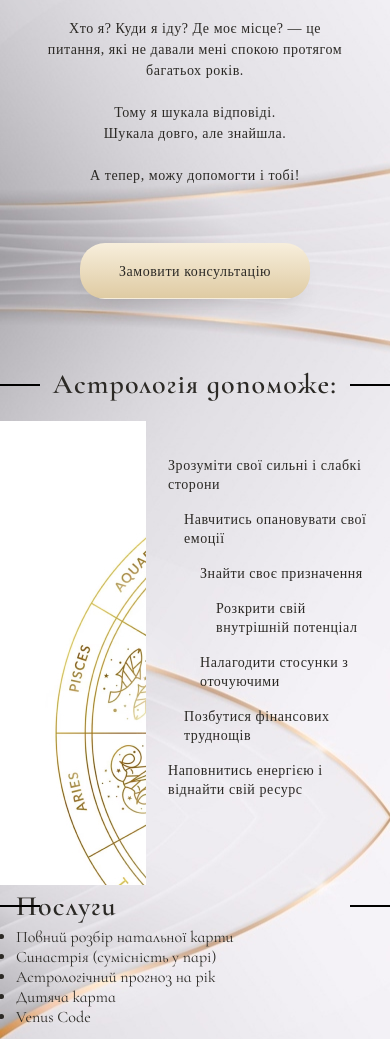
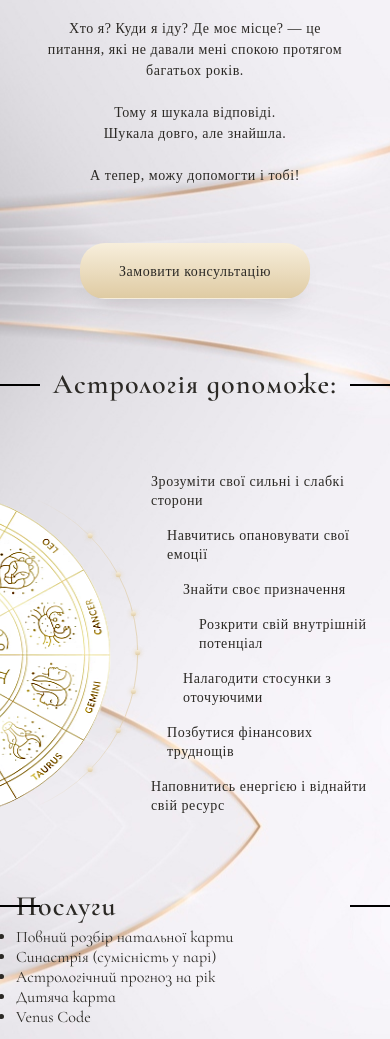
Before and after one commit to HennadiiKupr/Astrozori, a website built with Parcel: page src/index.html in a window 390 px wide. Shown: the part 934-1973 px from the top of the page. Built offline with nearby package versions, Linux system fonts and the light colour scheme; a web font is replaced by a local one.

Commit message:
added photo calender n\mobile

```diff
--- a/src/index.html
+++ b/src/index.html
@@ -197,7 +197,13 @@
               <div class="section-header-right-line astro-help__header-right-line"></div>
             </div>
 
-            <div class="div astro-help__calender"></div>
+            <div class="astro-help__calender">
+              <img
+                src="./images/Лінія.svg"
+                alt=""
+                class="astro-help__calender-line"
+              >
+            </div>
 
             <ul class="astro-help__list">
               <li class="astro-help__item astro-help__item--1">
--- a/src/styles/blocks/astro-help.scss
+++ b/src/styles/blocks/astro-help.scss
@@ -11,24 +11,27 @@
   }
 
   &__calender {
+    background-image: url(../images/calender-mobile.png);
+    background-position: 97% 53%;
+    background-repeat: no-repeat;
+    width: 111px;
+    height: 400px;
+    margin: 32px 0;
     position: absolute;
     left: 0;
-    height: 464px;
-    width: 146px;
 
-    background-image: url("../images/calender.jpg");
-    background-position: 0% 0%;
-
-    &-wrapper {
-      width: 148px;
+    &-line {
+      width: 111px;
       height: 400px;
+      position: absolute;
+      right: -35px;
     }
   }
 
   &__list {
     height: 362px;
-    margin-left: 152px;
-    margin-top: 51px;
+    margin-left: 135px;
+    padding-top: 51px;
 
     font-family: 'Ledger', 'Times New Roman', Times, serif;
     font-size: 14px;
--- a/src/styles/blocks/page.scss
+++ b/src/styles/blocks/page.scss
@@ -6,7 +6,7 @@
 
   &__body {
     background-image: url("../images/background.jpg");
-    background-position: 0 -54%;
+    background-position: 17% -53%;
   }
 
   &__body--with-menu {
```
Also changed, not shown: src/images/calender-mobile.png (added), src/images/Лінія.svg (added), src/images/фото.png (added), 1 other file.
